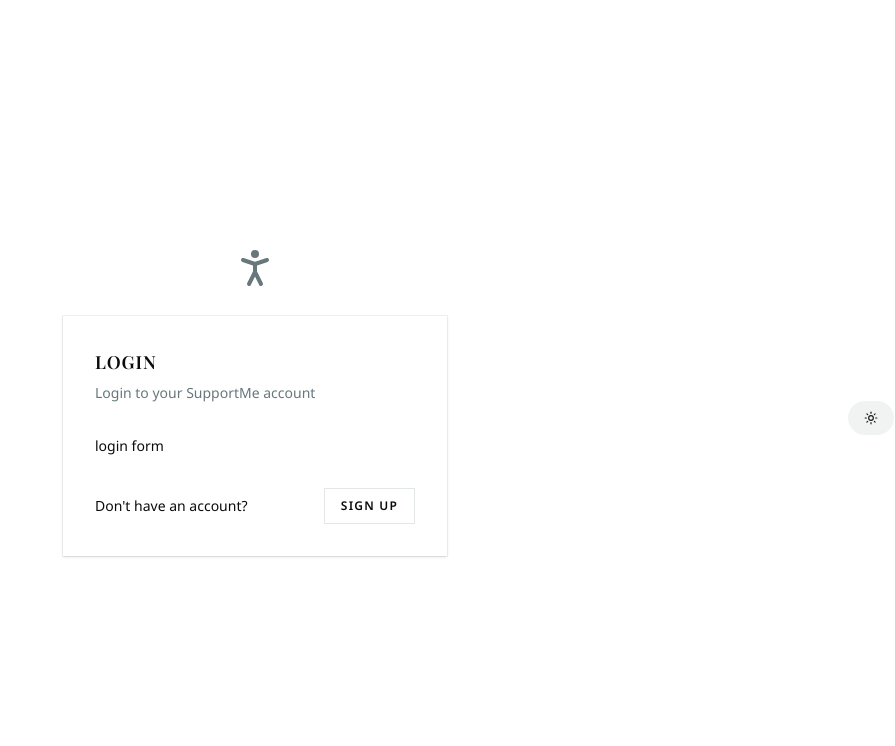
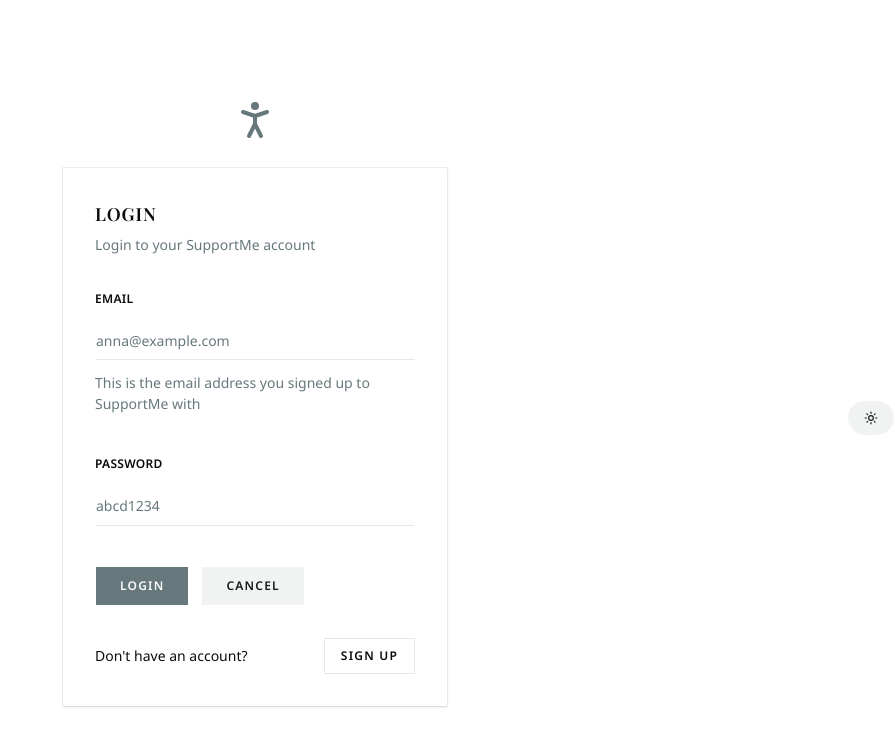
Before and after one commit to iniluap/support-me, a Next.js app: page /login in a window 1280 px wide. Shown: the top 746 px of the page, without its empty margins (385-1280 px from the left). Built offline with nearby package versions, Linux system fonts and the light colour scheme; a web font is replaced by a local one.

Commit message:
Setup the login form

```diff
--- a/app/(logged-out)/login/page.tsx
+++ b/app/(logged-out)/login/page.tsx
@@ -11,8 +11,36 @@ import {
 } from '@/components/ui/card';
 import { PersonStandingIcon } from 'lucide-react';
 import Link from 'next/link';
+import { useForm, Controller } from 'react-hook-form';
+import { zodResolver } from '@hookform/resolvers/zod';
+import * as z from 'zod';
+import {
+  Field,
+  FieldGroup,
+  FieldLabel,
+  FieldDescription,
+  FieldError
+} from '@/components/ui/field';
+import { Input } from '@/components/ui/input';
+
+const formSchema = z.object({
+  email: z.email(),
+  password: z.string().min(1, 'Password is required')
+});
 
 export default function LoginPage() {
+  const form = useForm<z.infer<typeof formSchema>>({
+    resolver: zodResolver(formSchema),
+    defaultValues: {
+      email: '',
+      password: ''
+    }
+  });
+
+  function handleSubmit(values: z.infer<typeof formSchema>) {
+    console.log(values, 'validation passed');
+  }
+
   return (
     <>
       <PersonStandingIcon
@@ -24,7 +52,66 @@ export default function LoginPage() {
           <CardTitle>Login</CardTitle>
           <CardDescription>Login to your SupportMe account</CardDescription>
         </CardHeader>
-        <CardContent>login form</CardContent>
+        <CardContent>
+          <form
+            id="login-form"
+            onSubmit={form.handleSubmit(handleSubmit)}>
+            <FieldGroup>
+              <Controller
+                name="email"
+                control={form.control}
+                render={({ field, fieldState }) => (
+                  <Field data-invalid={fieldState.invalid}>
+                    <FieldLabel htmlFor={field.name}>Email</FieldLabel>
+                    <Input
+                      {...field}
+                      id={field.name}
+                      aria-invalid={fieldState.invalid}
+                      placeholder="anna@example.com"
+                      autoComplete="on"
+                      type="email"
+                    />
+                    <FieldDescription>
+                      This is the email address you signed up to SupportMe with
+                    </FieldDescription>
+                    {fieldState.invalid && (
+                      <FieldError errors={[fieldState.error]} />
+                    )}
+                  </Field>
+                )}
+              />
+              <Controller
+                name="password"
+                control={form.control}
+                render={({ field, fieldState }) => (
+                  <Field data-invalid={fieldState.invalid}>
+                    <FieldLabel htmlFor={field.name}>Password</FieldLabel>
+                    <Input
+                      {...field}
+                      id={field.name}
+                      aria-invalid={fieldState.invalid}
+                      autoComplete="off"
+                      placeholder="abcd1234"
+                      type="password"
+                    />
+                    {fieldState.invalid && (
+                      <FieldError errors={[fieldState.error]} />
+                    )}
+                  </Field>
+                )}
+              />
+              <Field orientation="horizontal">
+                <Button type="submit">Login</Button>
+                <Button
+                  nativeButton={false}
+                  variant={'secondary'}
+                  render={<Link href="/" />}>
+                  Cancel
+                </Button>
+              </Field>
+            </FieldGroup>
+          </form>
+        </CardContent>
         <CardFooter className="justify-between">
           <p>Don&apos;t have an account?</p>
           <Button
```
